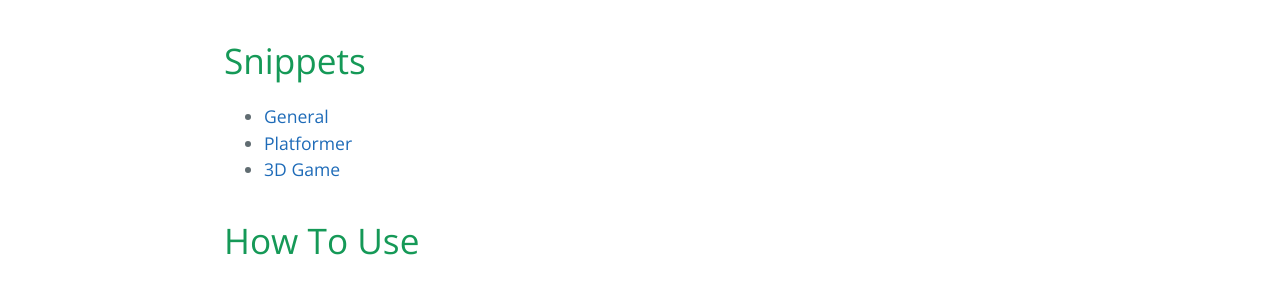
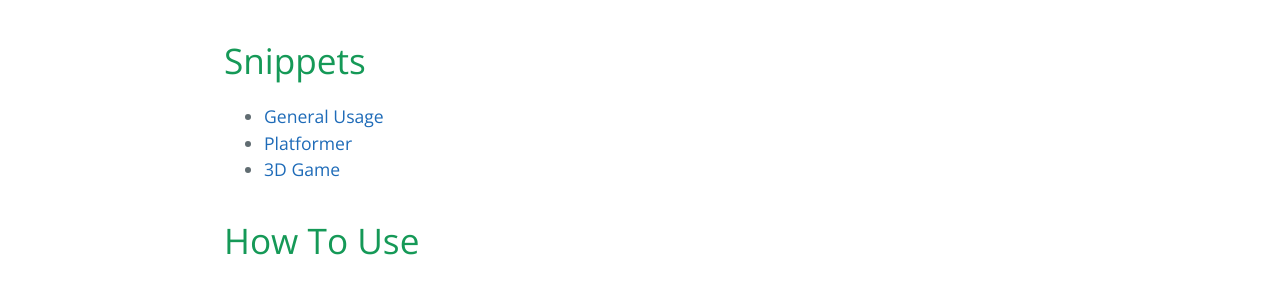
Before and after one commit to ladace/unity-code-snippets, a Jekyll site: the page built from index.md, in a window 1280 px wide. Shown: the part 736-1025 px from the top of the page. Built offline with Jekyll 4.4.1, drawn with Linux system fonts in a browser that asks for light colours; Markdown is read by kramdown in place of the engine named in the settings.

Commit message:
Update index.md

```diff
--- a/index.md
+++ b/index.md
@@ -8,7 +8,7 @@ title: Unity Code Snippets
 
 # Snippets
 
- - [General](general.html)
+ - [General Usage](general.html)
  - [Platformer](platformer.html)
  - [3D Game](3d.html)
 
```
